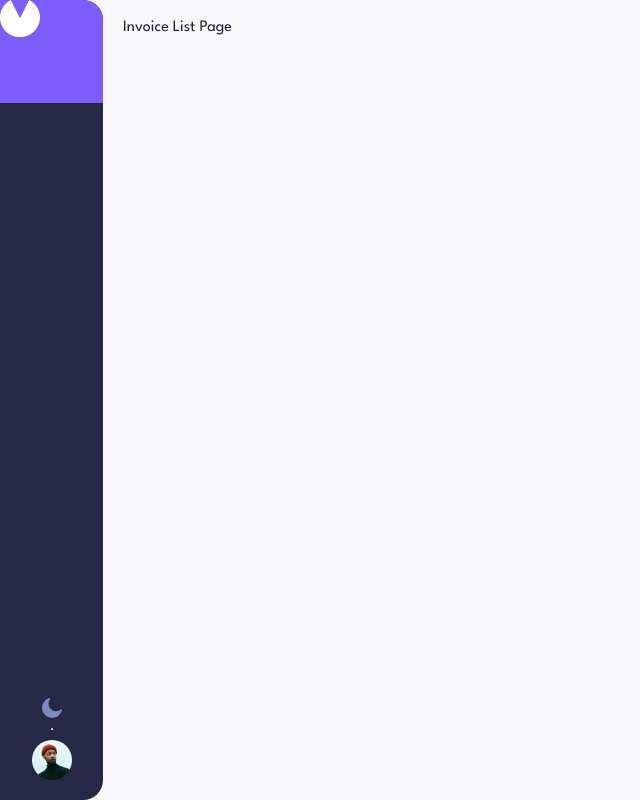
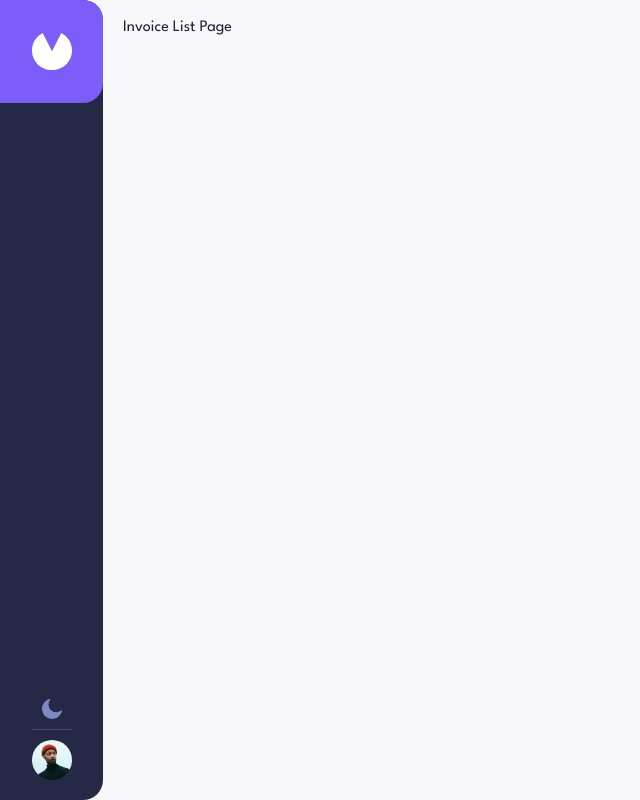
Before and after one commit to vel-sk98/invoice-app, a React app: page / in a window 1280 px wide. Shown: the whole page, without its empty margins (0-640 px from the left). Built offline with nearby package versions, Linux system fonts and the light colour scheme; the HTML template or start-up script is replaced by a standard one; a web font is replaced by a local one.

Commit message:
feat: add Sidebar component closes #2

```diff
--- a/src/components/Sidebar.css
+++ b/src/components/Sidebar.css
@@ -14,6 +14,10 @@
       width: 103px;
       height: 103px;
       border-top-right-radius: 20px;
+      border-bottom-right-radius: 20px;
+      display: flex;
+      align-items: center;
+      justify-content: center;
 }
 .sidebar-bottom{
     display:flex;
@@ -32,6 +36,12 @@
     border-radius: 20px;
 }
 .theme{
-    width:20px
+    width:20px;
 
 }
+.sidebar-bottom hr{
+    width: 100%;
+    border:none;
+    border-top: 1px solid #494e6e;
+    margin: 0;
+}
--- a/src/components/Sidebar.jsx
+++ b/src/components/Sidebar.jsx
@@ -2,7 +2,7 @@ import React from 'react'
 import logo from '../assets/logo.svg';
 import moon from '../assets/icon-moon.svg'
 import user from '../assets/image-avatar.jpg'
-import '../components/Sidebar.css'
+import './Sidebar.css'
 const Sidebar = () => {
   return (
       <div className='sidebar'>
@@ -10,7 +10,7 @@ const Sidebar = () => {
               <img src={logo} alt='logo' className='logo' />
           </div>
           <div className='sidebar-bottom'>
-              <img src={moon} alt='theme' className='theme'></img>
+              <img src={moon} alt='Toggle theme' className='theme'></img>
               <hr/>
               <img src={user} alt='user' className='user'></img>
           </div>
```
